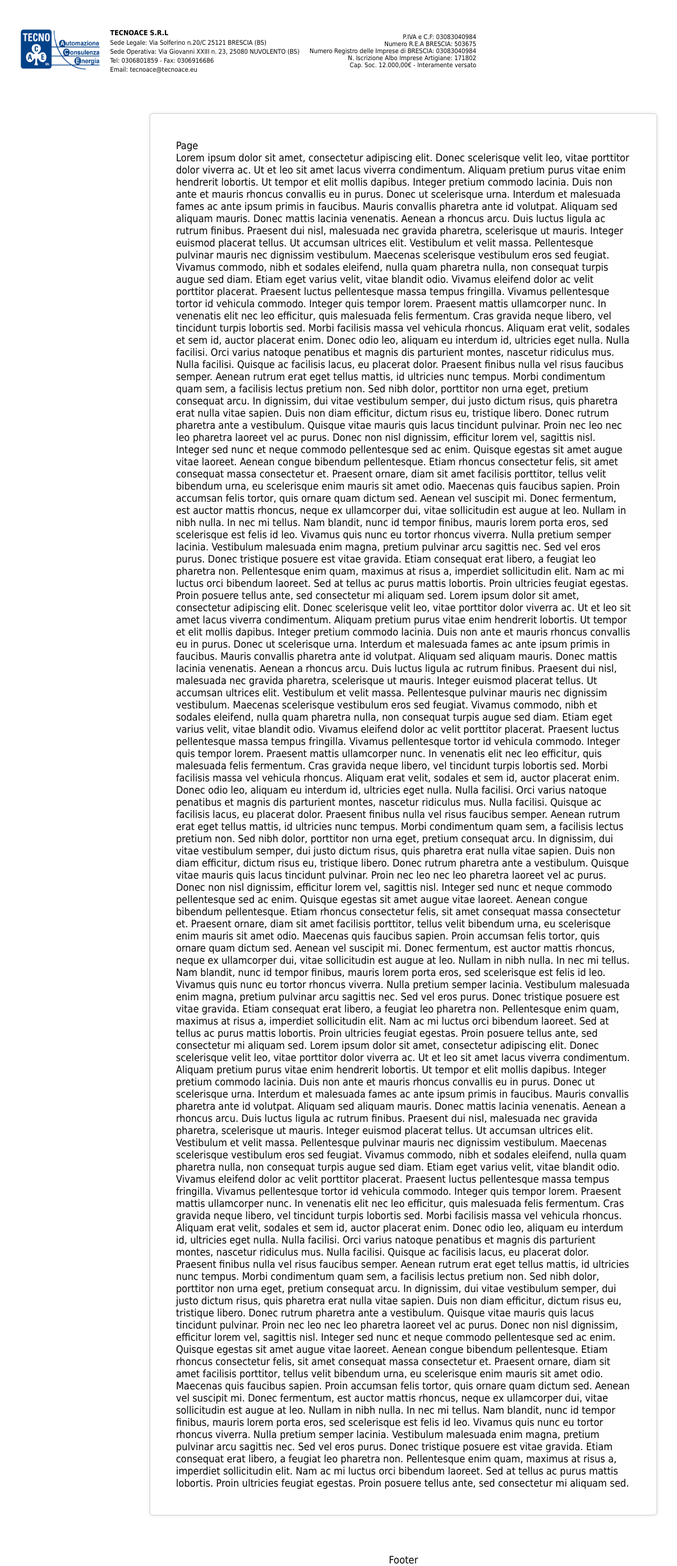
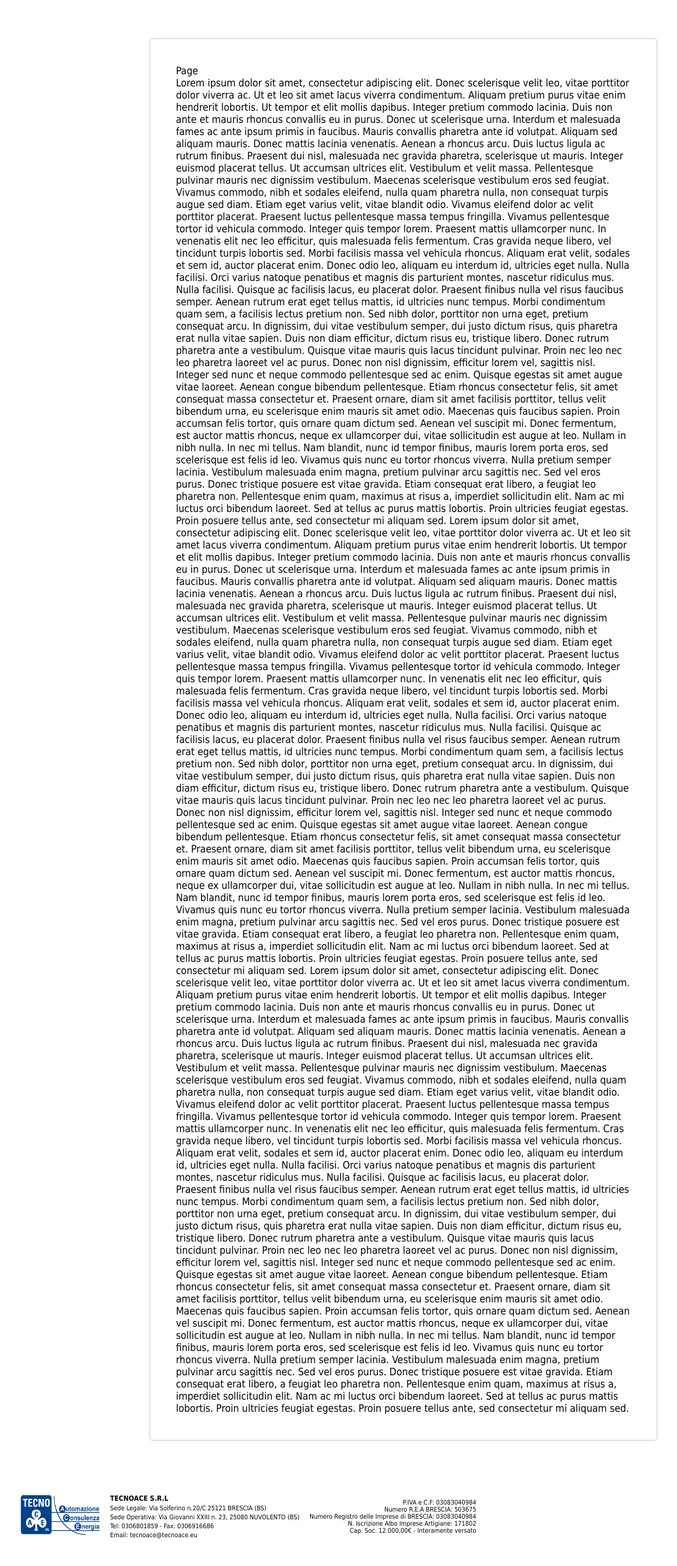
Before and after one commit to JamiroFerrara/htmlpdf, a Next.js app: page /sandbox in a window 1280 px wide. Shown: the whole page at 64% size, without its empty margins (9-1068 px from the left). Built offline with nearby package versions, Linux system fonts and the light colour scheme.

Commit message:
Split Elements into components + fixed hydration issue

```diff
--- /dev/null
+++ b/src/components/blocks/image.tsx
@@ -0,0 +1,17 @@
+import {Center} from '@mantine/core'
+
+interface Props{
+  src: string
+}
+
+export default function Image(props:Props){
+  const {src} = props
+
+  return (
+    <div className="element">
+      <Center className="flex flex-col ">
+        <img src={src} alt=""/>
+      </Center>
+    </div>
+  )
+}
--- a/src/components/blocks/introduction.tsx
+++ b/src/components/blocks/introduction.tsx
@@ -1,7 +1,10 @@
+import A4 from '../layout/a4'
+
 export default function Introduction(){
   return (
     <>
-      <div contentEditable={true} className="pt-4">RingraziandoLa per l’interesse dimostrato nei confronti della nostra azienda, siamo di seguito a formularle un’offerta per un impianto fotovoltaico, ed il relativo piano economico.</div>
+      <A4 border={false}>
+        <div contentEditable={true} className="pt-4">Ringraziandola per l’interesse dimostrato nei confronti della nostra azienda, siamo di seguito a formularle un’offerta per un impianto fotovoltaico, ed il relativo piano economico.</div>
         <div contentEditable={true} className="pt-4">Il presente preventivo è stato svolto a seguito di un’analisi preliminare della documentazione fornitaci, del primo sopralluogo realizzato, oltre che sulla base dell’esperienza dei numerosi impianti sinora realizzati.</div>
         <div contentEditable={true} className="pt-4">Scopo del presente documento è fornire le coordinate di base per metterla in condizione di comprendere qual è la migliore soluzione tecnica adottabile sulle Vostre superfici e qual è l’ordine di grandezza dei costi e ricavi ad essa associati.</div>
         <div contentEditable={true} className="pt-4">Le nostre offerte di realizzazione di impianti fotovoltaici sono “chiavi in mano”: Tutto ciò che chiediamo al cliente sono la disponibilità di planimetrie dettagliate del sito dove costruire l’impianto, oppure la possibilità di accedervi direttamente per eseguire rilievi e sopralluoghi.</div>
@@ -14,6 +17,7 @@ export default function Introduction(){
 
         <div contentEditable={true} className="pt-4 w-auto font-extrabold"> L’ufficio tecnico</div>
         <div contentEditable={true} className="">si avvale di squadre di installatori specializzati per la realizzazione degli impianti. Ogni squadra opera in pieno rispetto delle normative vigenti in materia di sicurezza e salute negli ambienti di lavoro ed è dotata di attrezzatura specifica. Ogni lavoro viene sempre supervisionato dall’ufficio tecnico per la verifica del lavoro svolto nel rispetto dei progetti.</div>
+      </A4>
     </>
   )
 }
--- /dev/null
+++ b/src/components/blocks/landing.tsx
@@ -0,0 +1,34 @@
+import Paragraph from "../../components/text/Paragraph";
+import Title from "../../components/text/Title";
+import ReferenteTable from '../../components/tables/ReferenteTable'
+import A4 from '../layout/a4'
+import {Center} from '@mantine/core'
+
+export default function Landing(){
+  var currentdate = new Date();
+
+  return (
+    <>
+      <A4 border={true}>
+        <Center className="flex flex-col">
+          <Title>PREVENTIVO PER LA REALIZZAZIONE DI UN IMPIANTO FOTOVOLTAICO DA 60,8 KWP</Title>
+          <div className="h-8"></div>
+          <Paragraph>SITO IN VIA TREPONTI, 49A ROCCAFRANCA(BS)</Paragraph>
+          <div className="h-8"></div>
+          <Title>COMMITTENTE</Title>
+          <div className="h-8"></div>
+          <Paragraph>SOC.AGR.PLODARI</Paragraph>
+          <Paragraph>VIA KENNEDY 5</Paragraph>
+          <Paragraph>25020 DELLO BS</Paragraph>
+        </Center>
+
+        <Center className="absolute flex-col bottom-8 w-full">
+          <Paragraph>Offerta n.: GB_PS_F_211029_01 PLODARI_ROCCAFRANCA</Paragraph>
+          <Paragraph>Allegati:</Paragraph>
+          <Paragraph>- Schede tecniche dei materiali proposti</Paragraph>
+          <ReferenteTable date={currentdate.toLocaleDateString()} referente="Giorgio Bodei" email="giorgio.bodei@tecnoace.eu" phone={3409654059}/>
+        </Center>
+      </A4>
+    </>
+  )
+}
--- /dev/null
+++ b/src/components/blocks/materials.tsx
@@ -0,0 +1,5 @@
+export default function Materials(){
+  return (
+    <div></div>
+  )
+}
--- a/src/components/layout/header.tsx
+++ b/src/components/layout/header.tsx
@@ -3,18 +3,18 @@ export default function Header(){
     <div className="flex flex-row h-full mx-4 p-4 bg-white">
       <img src="/TAce_Logo_1.png" alt="" className="h-16 m-2"/>
       <div className="flex flex-col w-80 p-2 justify-center space-y-[3px]">
-        <h1 className="font-extrabold text-[11px]">TECNOACE S.R.L</h1>
-        <p className="text-[10px]">Sede Legale: Via Solferino n.20/C 25121 BRESCIA (BS)</p>
-        <p className="text-[10px]">Sede Operativa: Via Giovanni XXIII n. 23, 25080 NUVOLENTO (BS)</p>
-        <p className="text-[10px]">Tel: 0306801859 - Fax: 0306916686</p>
-        <p className="text-[10px]">Email: tecnoace@tecnoace.eu</p>
+        <div className="font-extrabold text-[11px]">TECNOACE S.R.L</div>
+        <div className="text-[10px]">Sede Legale: Via Solferino n.20/C 25121 BRESCIA (BS)</div>
+        <div className="text-[10px]">Sede Operativa: Via Giovanni XXIII n. 23, 25080 NUVOLENTO (BS)</div>
+        <div className="text-[10px]">Tel: 0306801859 - Fax: 0306916686</div>
+        <div className="text-[10px]">Email: tecnoace@tecnoace.eu</div>
       </div>
       <div className="flex flex-col justify-center text-right">
-        <p className="text-[10px]">P.IVA e C.F: 03083040984</p>
-        <p className="text-[10px]">Numero R.E.A BRESCIA: 503675</p>
-        <p className="text-[10px]">Numero Registro delle Imprese di BRESCIA: 03083040984</p>
-        <p className="text-[10px]">N. Iscrizione Albo Imprese Artigiane: 171802</p>
-        <p className="text-[10px]">Cap. Soc. 12.000,00€ - Interamente versato</p>
+        <div className="text-[10px]">P.IVA e C.F: 03083040984</div>
+        <div className="text-[10px]">Numero R.E.A BRESCIA: 503675</div>
+        <div className="text-[10px]">Numero Registro delle Imprese di BRESCIA: 03083040984</div>
+        <div className="text-[10px]">N. Iscrizione Albo Imprese Artigiane: 171802</div>
+        <div className="text-[10px]">Cap. Soc. 12.000,00€ - Interamente versato</div>
       </div>
     </div>
   )
--- a/src/components/layout/layout.tsx
+++ b/src/components/layout/layout.tsx
@@ -1,4 +1,4 @@
-import React, { FC } from 'react'
+import React, { FC, useRef } from 'react'
 import Header  from './header'
 
 interface Props {
@@ -6,6 +6,8 @@ interface Props {
 }
 
 const Layout: FC<Props> = ({ children }) => {
+  var currentdate = new Date();
+
   return (
     <div suppressHydrationWarning>
       <table className="w-full">
@@ -16,10 +18,6 @@ const Layout: FC<Props> = ({ children }) => {
             </td>
           </tr>
         </thead>
-
-      <div className="header">
-          <Header/>
-      </div>
 
         <tbody>
           <tr>
@@ -41,6 +39,9 @@ const Layout: FC<Props> = ({ children }) => {
         </tfoot>
       </table>
 
+      <div className="header">
+          <Header/>
+      </div>
 
       <div className="footer">
         <div className='h-full text-center bg-white'>Footer</div>
--- a/src/pages/_app.tsx
+++ b/src/pages/_app.tsx
@@ -1,15 +1,7 @@
 import "../styles/globals.css";
 import Layout from '../components/layout/layout'
 
-function SafeHydrate( children ) {
-  return (
-    <div suppressHydrationWarning>
-      {children}
-    </div>
-  )
-}
-
-function MyApp({ Component, pageProps }) {
+function MyApp({ Component, pageProps } : any) {
   return(
     <Layout>
         <Component {...pageProps} />
--- a/src/pages/index.tsx
+++ b/src/pages/index.tsx
@@ -1,50 +1,22 @@
 import type { NextPage } from "next";
-import Head from "next/head";
-import Paragraph from "../components/text/Paragraph";
-import Title from "../components/text/Title";
-import ReferenteTable from '../components/tables/ReferenteTable'
 import { useRouter } from 'next/router'
 import {Center} from '@mantine/core'
 import A4 from '../components/layout/a4'
+import Landing from '../components/blocks/landing'
 import Introduction from '../components/blocks/introduction'
+import Image from '../components/blocks/image'
 
 const Home: NextPage = () => {
   const router = useRouter()
   console.log(router.query);
-  var currentdate = new Date();
 
   return (
     <>
-      <A4 border={true}>
-        <Center className="flex flex-col">
-          <Title>PREVENTIVO PER LA REALIZZAZIONE DI UN IMPIANTO FOTOVOLTAICO DA 60,8 KWP</Title>
-          <div className="h-8"></div>
-          <Paragraph>SITO IN VIA TREPONTI, 49A ROCCAFRANCA(BS)</Paragraph>
-          <div className="h-8"></div>
-          <Title>COMMITTENTE</Title>
-          <div className="h-8"></div>
-          <Paragraph>SOC.AGR.PLODARI</Paragraph>
-          <Paragraph>VIA KENNEDY 5</Paragraph>
-          <Paragraph>25020 DELLO BS</Paragraph>
-        </Center>
+      <Landing/>
 
-        <Center className="absolute flex-col bottom-8 w-full">
-          <Paragraph>Offerta n.: GB_PS_F_211029_01 PLODARI_ROCCAFRANCA</Paragraph>
-          <Paragraph>Allegati:</Paragraph>
-          <Paragraph>- Schede tecniche dei materiali proposti</Paragraph>
-          <ReferenteTable date={currentdate.toLocaleDateString()} referente="Giorgio Bodei" email="giorgio.bodei@tecnoace.eu" phone={3409654059}/>
-        </Center>
-      </A4>
+      <Introduction/>
 
-      <A4 border={false}>
-        <Introduction/>
-      </A4>
-
-      <div className="element">
-        <Center className="flex flex-col ">
-          <img src="/impianto.png" alt=""/>
-        </Center>
-      </div>
+      <Image src="/impianto.png"/>
 
     </>
   );
--- a/src/styles/globals.css
+++ b/src/styles/globals.css
@@ -73,8 +73,13 @@ body {
     position: fixed;
     bottom: 0;
     width: 100%;
+    visibility: visible;
     -webkit-print-color-adjust: exact;
   }
+}
+
+.footer {
+  visibility: hidden;
 }
 
 .element {
```
Lines whose indentation alone changed are shown as unchanged.
